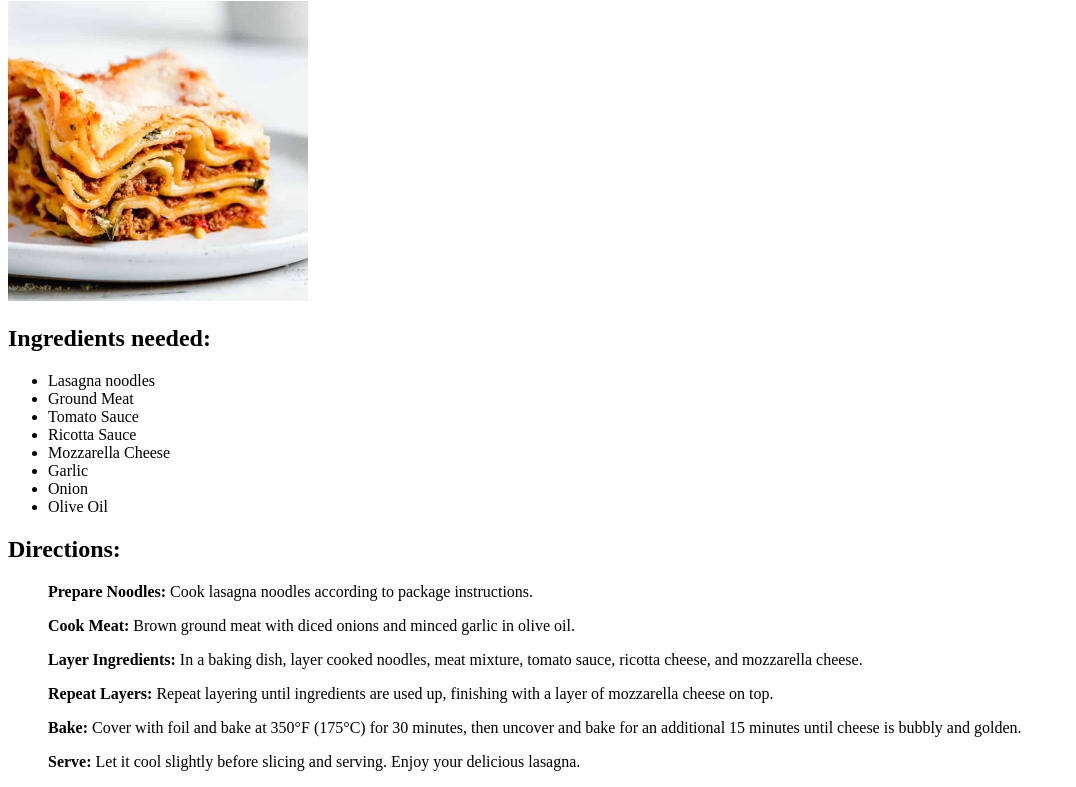
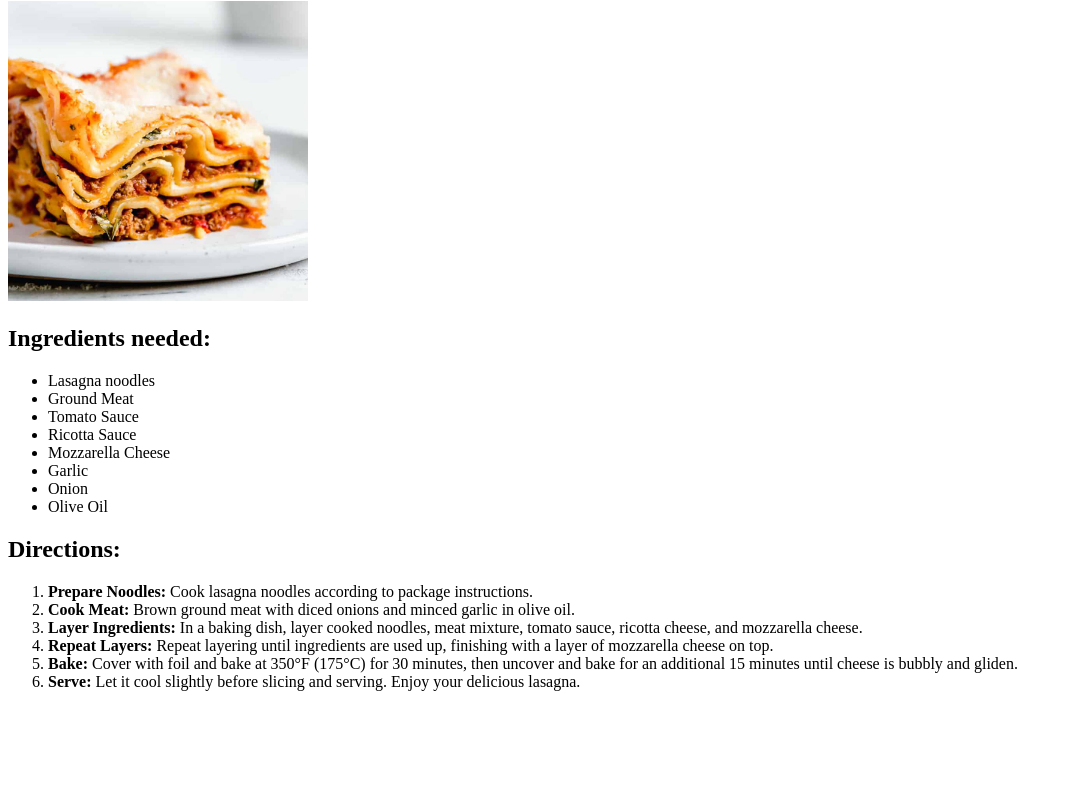
Before and after one commit to edwardbotsebaidoo/recipe-website, a plain HTML site: page lasgana.html in a window 1280 px wide. Shown: the part 79-866 px from the top of the page, without its empty margins (0-1076 px from the left). After the commit the page ends 800 px from the top, so only its background shows below. Drawn offline with Linux system fonts and the light colour scheme.

Commit message:
Listing error on Lasagna Sub-webpage fixed + Naming error on Fried Rice Fixed
Numbers for the list were not showing due to using <ol> instead of <li> for all enteries

The heading at the top of fried rice was Lasagna

All errors now fixed

```diff
--- a/lasgana.html
+++ b/lasgana.html
@@ -21,12 +21,14 @@
                 <li>Olive Oil</li>
             </ul>
         <h2>Directions:</h2>
-            <ol><strong>Prepare Noodles:</strong> Cook lasagna noodles according to package instructions.</ol>
-            <ol><strong>Cook Meat:</strong> Brown ground meat with diced onions and minced garlic in olive oil.</ol>
-            <ol><strong>Layer Ingredients:</strong> In a baking dish, layer cooked noodles, meat mixture, tomato sauce, ricotta cheese, and mozzarella cheese.</ol>
-            <ol><strong>Repeat Layers:</strong> Repeat layering until ingredients are used up, finishing with a layer of mozzarella cheese on top.</ol>
-            <ol><strong>Bake:</strong> Cover with foil and bake at 350°F (175°C) for 30 minutes, then uncover and bake for an additional 15 minutes until cheese is bubbly and golden.</ol>
-            <ol><strong>Serve:</strong> Let it cool slightly before slicing and serving. Enjoy your delicious lasagna.</ol>
+        <ol>
+            <li><strong>Prepare Noodles:</strong> Cook lasagna noodles according to package instructions.</li>
+            <li><strong>Cook Meat:</strong> Brown ground meat with diced onions and minced garlic in olive oil.</li>
+            <li><strong>Layer Ingredients:</strong> In a baking dish, layer cooked noodles, meat mixture, tomato sauce, ricotta cheese, and mozzarella cheese.</li>
+            <li><strong>Repeat Layers:</strong> Repeat layering until ingredients are used up, finishing with a layer of mozzarella cheese on top.</li>
+            <li><strong>Bake:</strong> Cover with foil and bake at 350°F (175°C) for 30 minutes, then uncover and bake for an additional 15 minutes until cheese is bubbly and gliden.</li>
+            <li><strong>Serve:</strong> Let it cool slightly before slicing and serving. Enjoy your delicious lasagna.</li>
+        </ol>
     </body>
 
 </html>
```
Also changed, not shown: fried-rice.html (+1 -1 lines).
